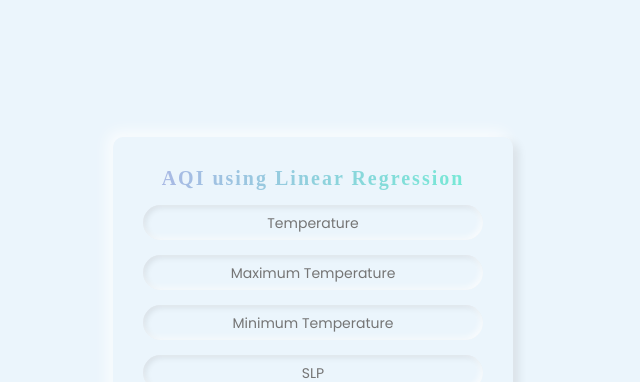
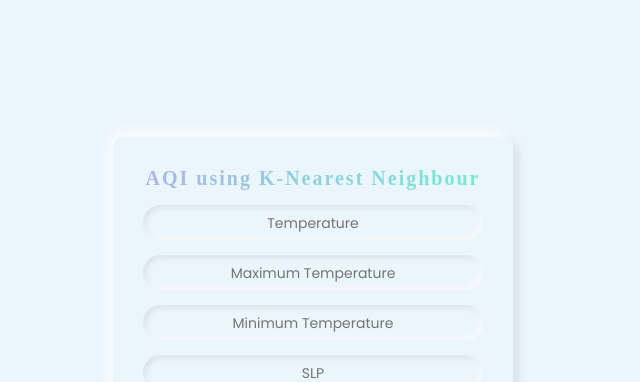
Before and after one commit to testsido/aqiv2, a Flask app: page /KNN in a window 1280 px wide. Shown: the top 382 px of the page, without its empty margins (327-967 px from the left). Run offline with Flask 2, Linux system fonts and the light colour scheme; parts of the project's set-up code (start-up, migrations or seed data) failed here and were passed over.

Commit message:
Update KNN.html

```diff
--- a/templates/KNN.html
+++ b/templates/KNN.html
@@ -13,7 +13,7 @@
 <body>
     <div class="form">
         <h2>
-            AQI using Linear Regression
+            AQI using K-Nearest Neighbour
         </h2>
         <form action="{{ url_for('predictKNN')}}"method="post">
         <div class="input">
```
